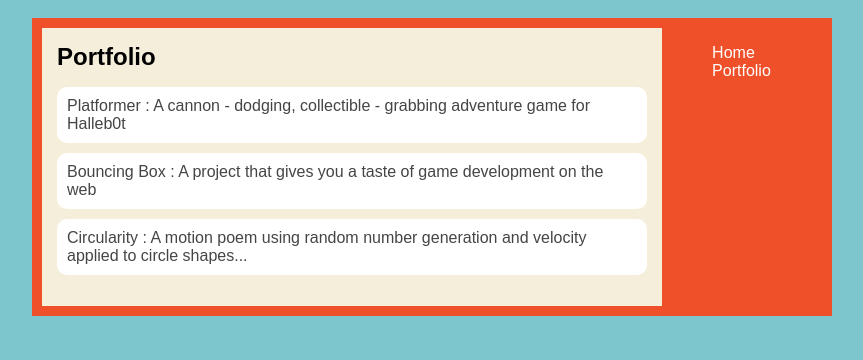
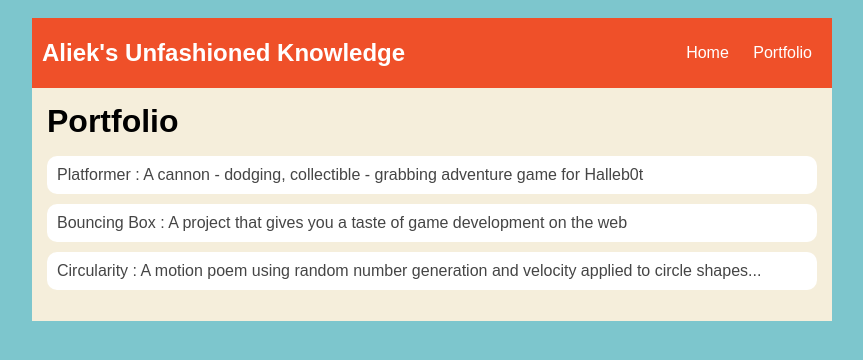
Before and after one commit to tryAliek/tryAliek.github.io, a plain HTML site: page portfolio.html in a window 1280 px wide. Shown: the whole page, without its empty margins (208-1071 px from the left). Drawn offline with Linux system fonts and the light colour scheme.

Commit message:
firstwebsite and portfolio

```diff
--- a/portfolio.html
+++ b/portfolio.html
@@ -1,5 +1,6 @@
 <!DOCTYPE HTML>
 <html>
+
 <head>
   <title>Alieks Fantastic Websit</title>
   <link rel="stylesheet" href="style.css">
@@ -9,16 +10,7 @@
 <body>
   <div id="all-contents">
     <nav>
-        <main>
-            <div class="content">
-                <h1>Portfolio</h1>
-                <ul id="portfolio">
-                    <li><a href="projects/platformer/">Platformer : A cannon - dodging, collectible - grabbing adventure game for Halleb0t</a></li>
-                    <li><a href="projects/bouncing-box/">Bouncing Box : A project that gives you a taste of game development on the web </a></li>
-                    <li><a href="projects/circularity/">Circularity : A motion poem using random number generation and velocity applied to circle shapes...</a></li>
-                <ul
-            </div>
-        </main>
+      <h1>Aliek's Unfashioned Knowledge</h1>
       <ul id="nav-ul">
         <li class="nav-li">
           <a class="nav-a" href="index.html">Home</a>
@@ -28,6 +20,22 @@
         </li>
       </ul>
     </nav>
+    <main>
+      <div class="content">
+        <h1>Portfolio</h1>
+        <ul id="portfolio">
+          <li><a href="projects/platformer/">Platformer : A cannon - dodging, collectible - grabbing adventure game for
+              Halleb0t</a></li>
+          <li><a href="projects/bouncing-box/">Bouncing Box : A project that gives you a taste of game development on
+              the web </a></li>
+          <li><a href="projects/circularity/">Circularity : A motion poem using random number generation and velocity
+              applied to circle shapes...</a></li>
+        </ul>
+      </div>
+    </main>
+
+
   </div>
 </body>
+
 </html>
```
Also changed, not shown: index.html (+4 -4 lines). Lines whose indentation alone changed are shown as unchanged.
